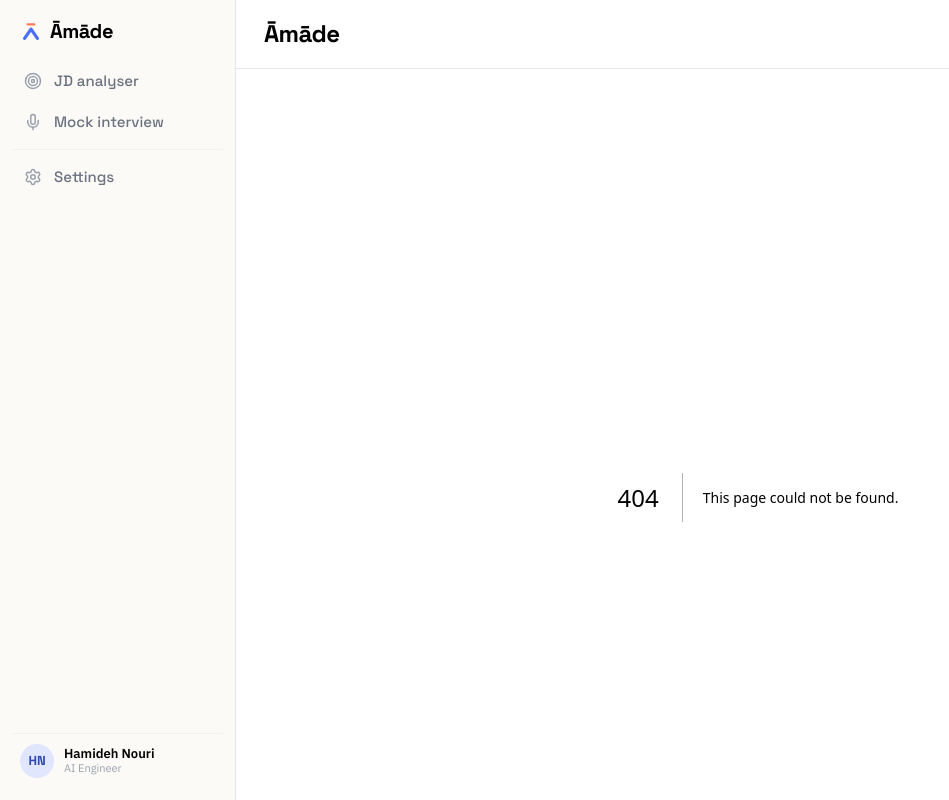
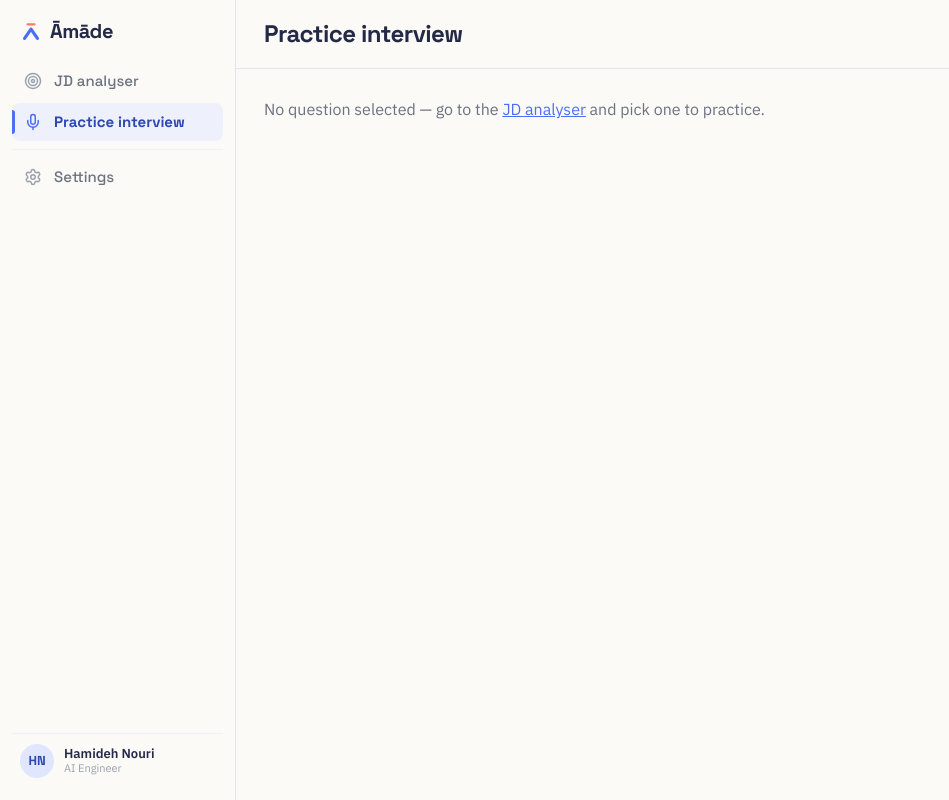
Before and after one commit to hamidehnouri/amade-interview-prep, a Next.js app: page /practice-interview in a window 1280 px wide. Before the commit this address had no page. Shown: the whole page, without its empty margins (0-949 px from the left). Built offline with nearby package versions, Linux system fonts and the light colour scheme.

Commit message:
Change Mock to Practice

```diff
--- a/src/app/page.tsx
+++ b/src/app/page.tsx
@@ -33,7 +33,7 @@ export default function JDAnalyserPage() {
     }
   }
   const practice = (q: Question) =>
-    router.push(`/mock-interview?${new URLSearchParams({ q: q.question, category: q.category })}`);
+    router.push(`/practice-interview?${new URLSearchParams({ q: q.question, category: q.category })}`);
 
   return (
     <div className="mx-auto grid max-w-[1080px] grid-cols-1 gap-6 lg:grid-cols-2">
--- a/src/app/mock-interview/page.tsx
+++ b/src/app/practice-interview/page.tsx
@@ -1,6 +1,6 @@
-import MockInterview from "@/components/MockInterview";
+import PracticeInterview from "@/components/PracticeInterview";
 
 export default async function Page({ searchParams }: { searchParams: Promise<{ q?: string; category?: string }> }) {
   const sp = await searchParams;
-  return <MockInterview question={sp.q ?? ""} category={sp.category ?? ""} />;
+  return <PracticeInterview question={sp.q ?? ""} category={sp.category ?? ""} />;
 }
--- a/src/components/AppShell.tsx
+++ b/src/components/AppShell.tsx
@@ -6,11 +6,11 @@ import NavItem from "@/components/ui/NavItem";
 
 const NAV = [
   { href: "/", label: "JD analyser", icon: Target },
-  { href: "/mock-interview", label: "Mock interview", icon: Mic },
+  { href: "/practice-interview", label: "Practice interview", icon: Mic },
 ];
 const TITLES: Record<string, string> = {
   "/": "JD analyser",
-  "/mock-interview": "Mock interview",
+  "/practice-interview": "Practice interview",
   "/settings": "Settings",
 };
 
--- a/src/components/MockInterview.tsx
+++ b/src/components/PracticeInterview.tsx
@@ -9,7 +9,7 @@ import { useSettings } from "@/lib/settings";
 
 const STAR = ["situation", "task", "action", "result"] as const;
 
-export default function MockInterview({ question, category }: { question: string; category?: string }) {
+export default function PracticeInterview({ question, category }: { question: string; category?: string }) {
   const { settings } = useSettings();
   const [answer, setAnswer] = useState("");
   const [loading, setLoading] = useState(false);
```
